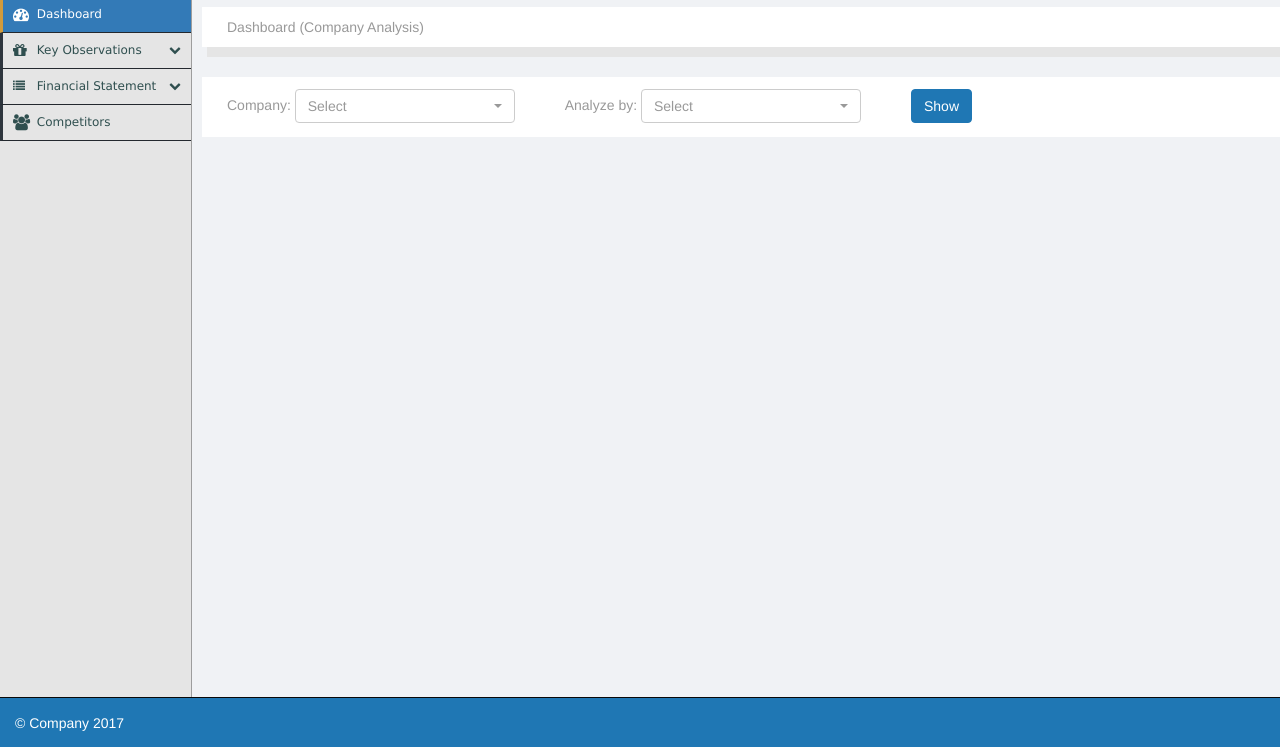
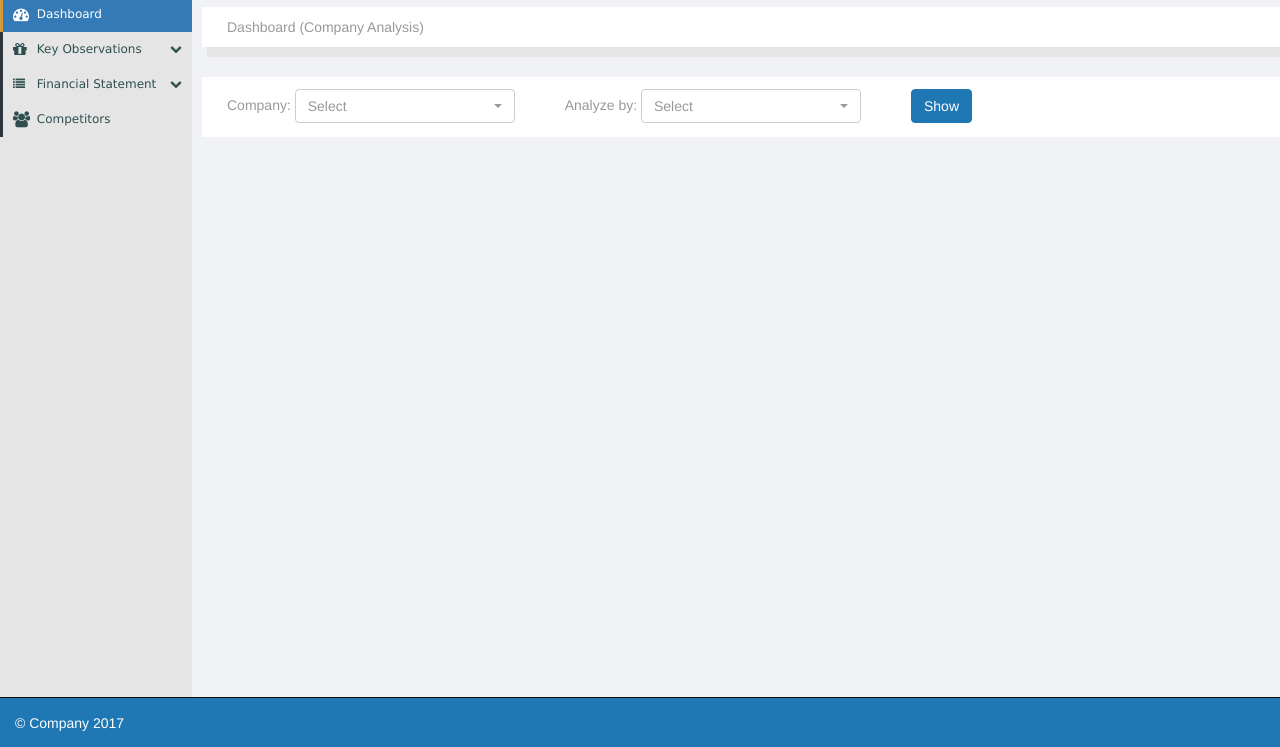
Before and after one commit to shubhamatul/sample, a plain HTML site: page index.html in a window 1280 px wide. Shown: the part 53-800 px from the top of the page. Drawn offline with Linux system fonts and the light colour scheme.

Commit message:
changing colors

```diff
--- a/css/custom.css
+++ b/css/custom.css
@@ -45,7 +45,7 @@ body{
   top: 50px;
   bottom: 50px;
   cursor: pointer;
-  border-right: 1px solid;
+  /*border-right: 1px solid; */
 }
 .navbar-inverse{
     background-color: rgb(31, 119, 180);
@@ -118,7 +118,7 @@ body{
   background-color: #e5e5e5;/*#181c20;*/
   border: none;
   line-height: 28px;
-  border-bottom: 1px solid #23282e;
+ /* border-bottom: 1px solid #23282e;*/
   margin-left: 0px;
 }
 .nav-side-menu ul .sub-menu li:hover,
@@ -140,7 +140,7 @@ body{
 .nav-side-menu li {
   padding-left: 0px;
   border-left: 3px solid #2e353d;
-  border-bottom: 1px solid #23282e;
+  /*border-bottom: 1px solid #23282e;*/
 }
 .nav-side-menu li a {
   text-decoration: none;
```
